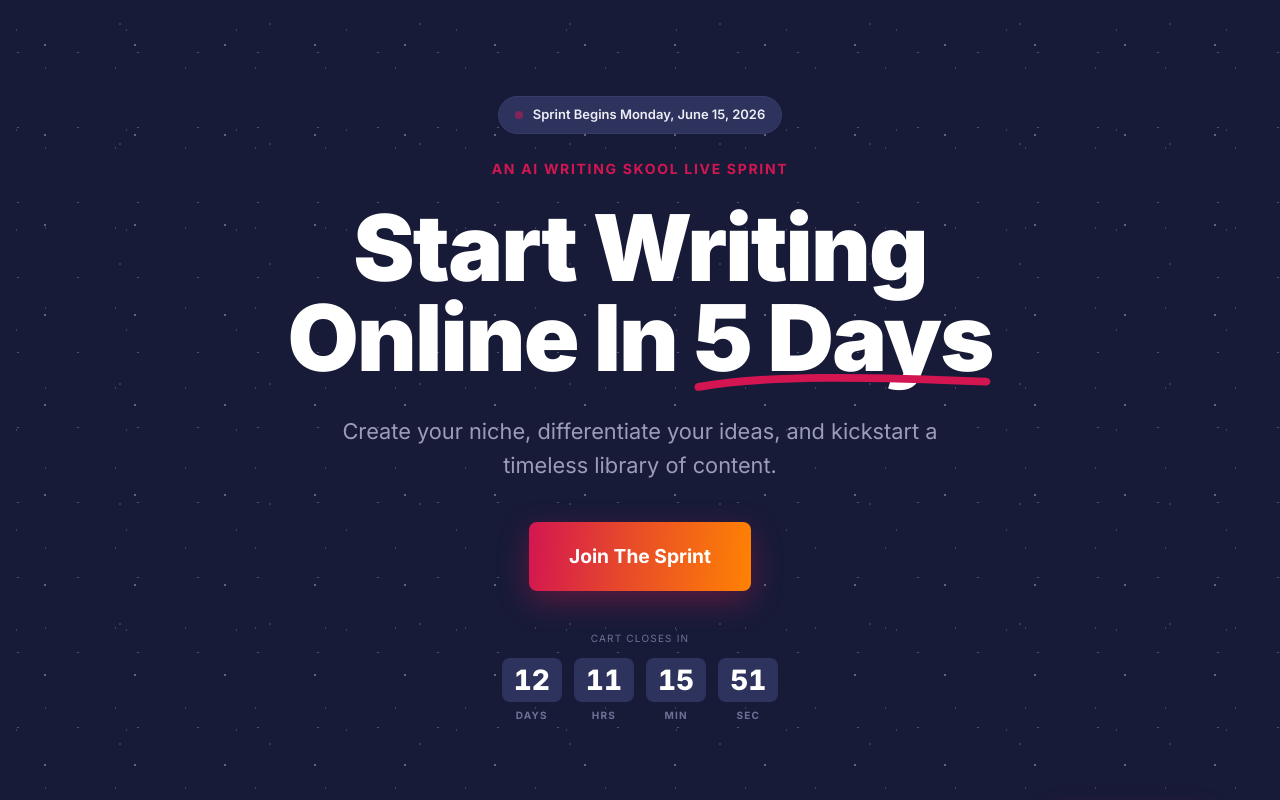
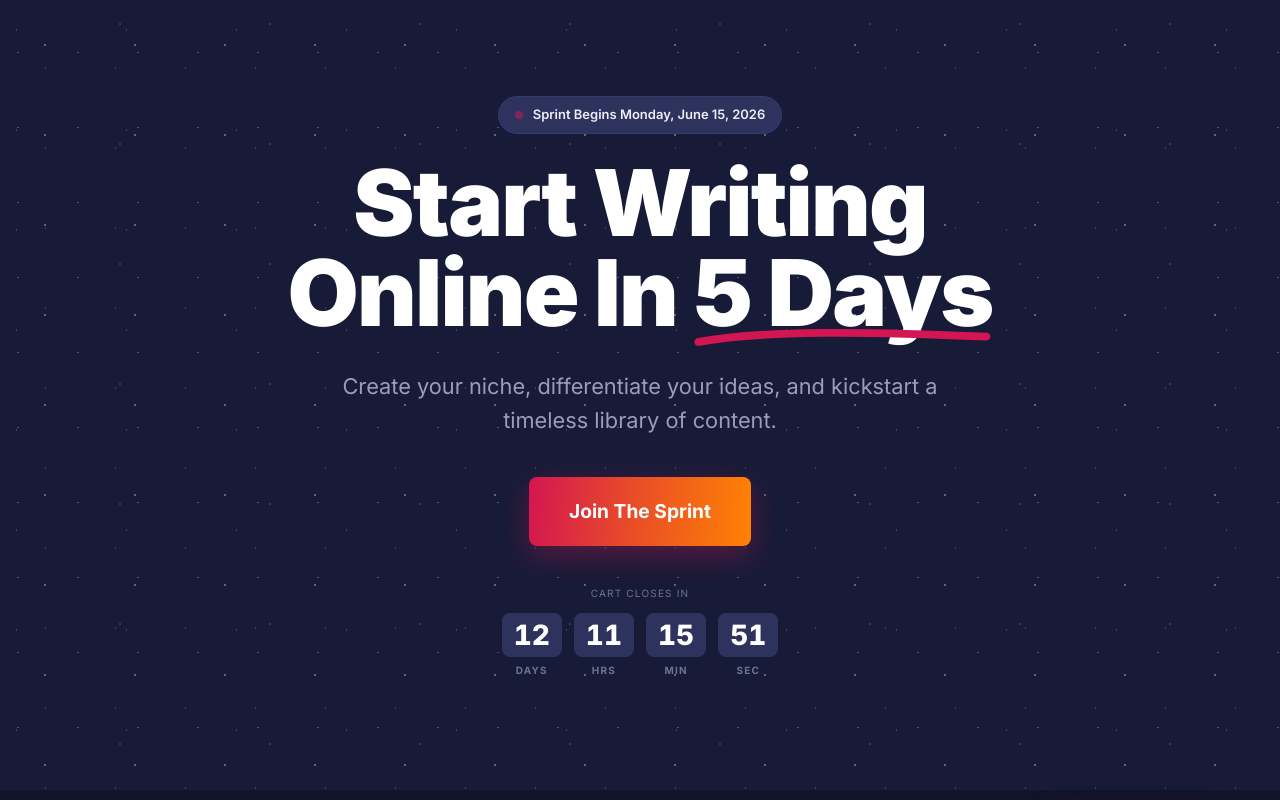
Before and after one commit to jtzack/swo-sprint, a React (Vite) app: page / in a window 1280 px wide. Shown: the top 800 px of the page. Built offline with nearby package versions, Linux system fonts and the light colour scheme.

Commit message:
Remove hero eyebrow 'An AI Writing Skool Live Sprint'

```diff
--- a/src/App.tsx
+++ b/src/App.tsx
@@ -153,7 +153,6 @@ function Hero({ ctaRef }: { ctaRef: React.RefObject<HTMLAnchorElement | null> })
             Sprint Begins Monday, June 15, 2026
           </span>
         </div>
-        <Eyebrow className="mb-6 !text-[14px]">An AI Writing Skool Live Sprint</Eyebrow>
         <h1
           className="font-black text-white tracking-display mx-auto max-w-[14ch]"
           style={{ fontSize: 'clamp(44px, 7.5vw, 92px)', lineHeight: 0.98, textWrap: 'balance' as React.CSSProperties['textWrap'] }}
```
